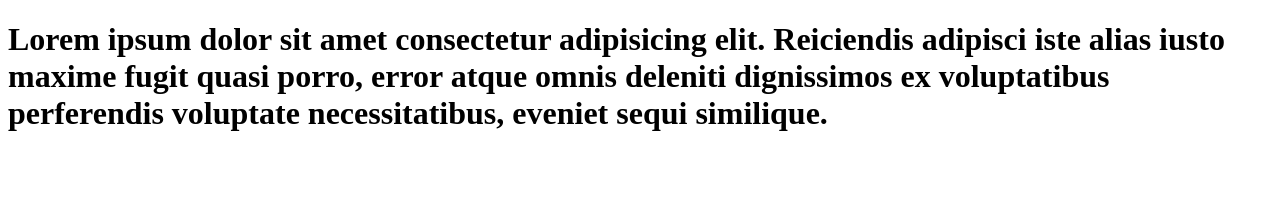
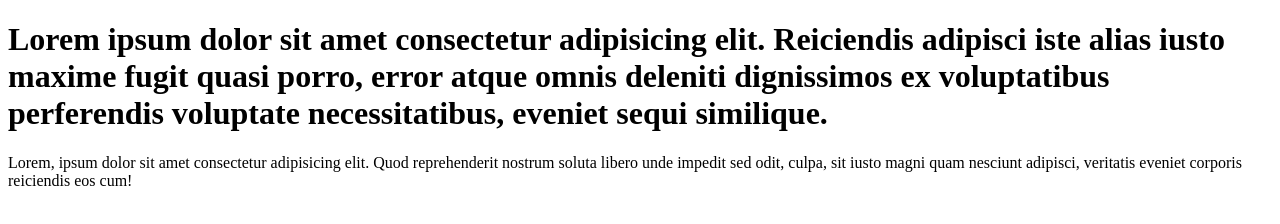
Before and after one commit to bt-ech/learn-git, a plain HTML site: page index.html in a window 1280 px wide. Drawn offline with Linux system fonts and the light colour scheme.

Commit message:
add paragraph to code

```diff
--- a/index.html
+++ b/index.html
@@ -7,5 +7,6 @@
 </head>
 <body>
     <h1>Lorem ipsum dolor sit amet consectetur adipisicing elit. Reiciendis adipisci iste alias iusto maxime fugit quasi porro, error atque omnis deleniti dignissimos ex voluptatibus perferendis voluptate necessitatibus, eveniet sequi similique.</h1>
+    <p>Lorem, ipsum dolor sit amet consectetur adipisicing elit. Quod reprehenderit nostrum soluta libero unde impedit sed odit, culpa, sit iusto magni quam nesciunt adipisci, veritatis eveniet corporis reiciendis eos cum!</p>
 </body>
 </html>
```
